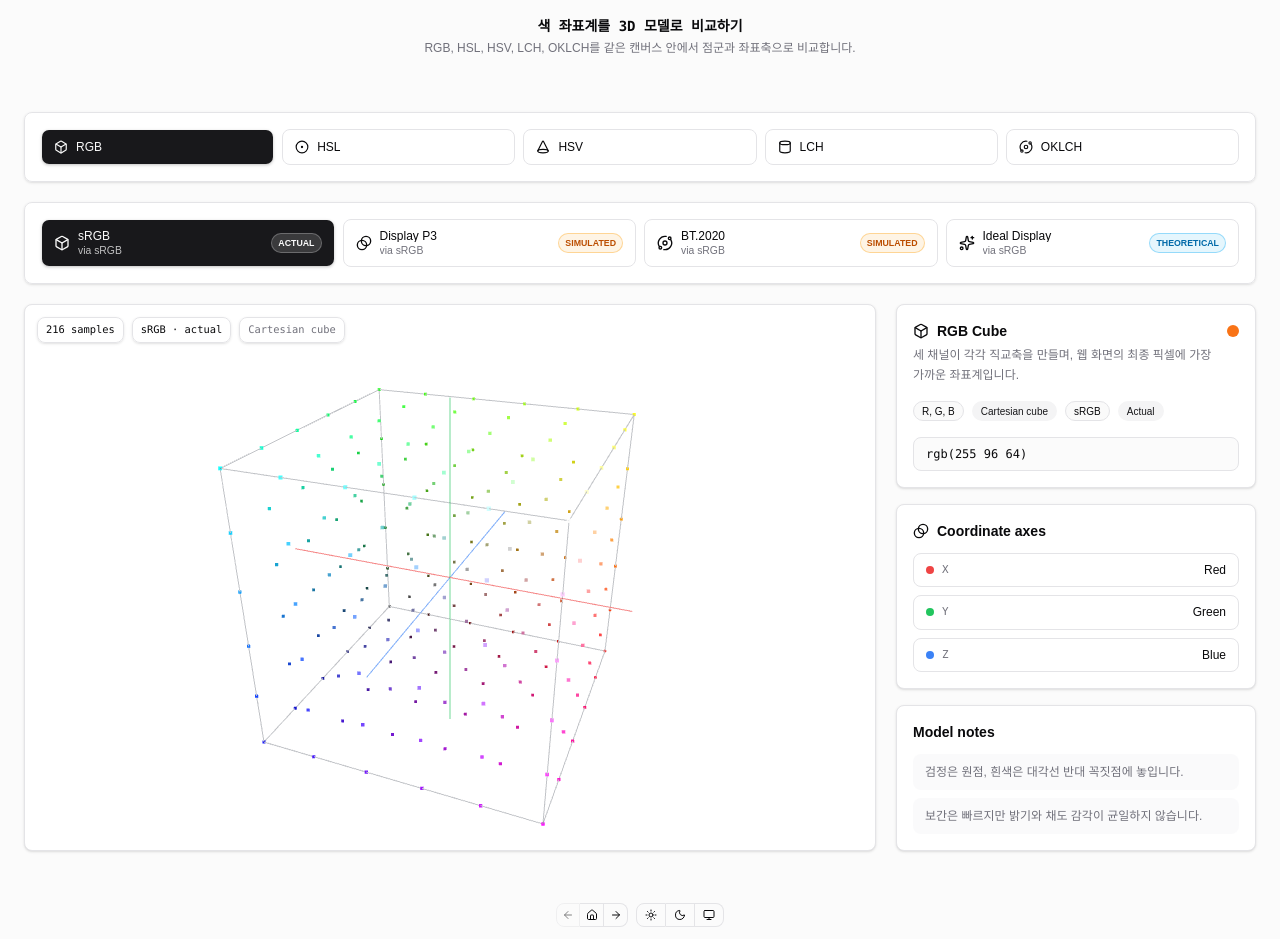
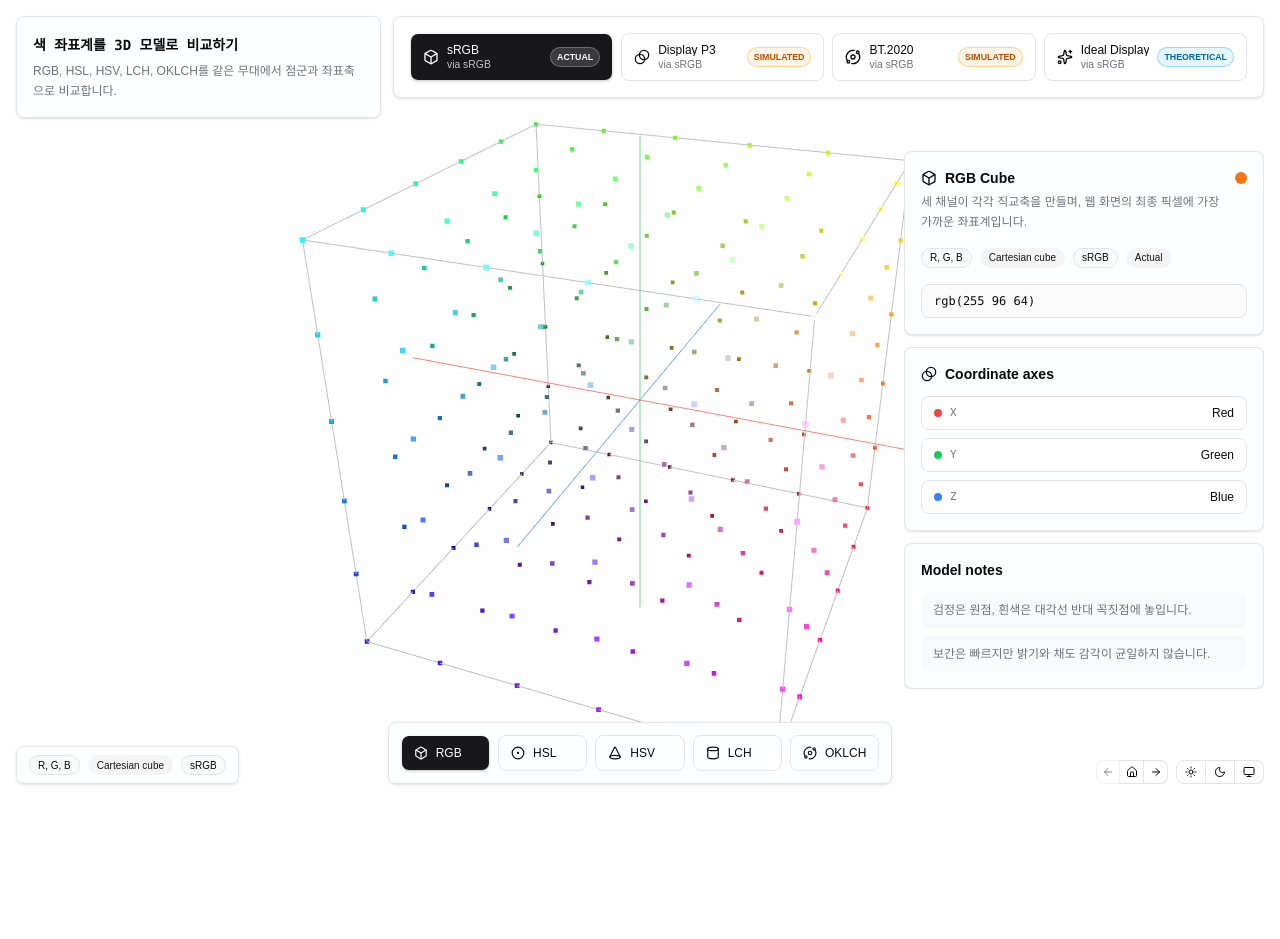
Before and after one commit to HyunsDev/web-color-introduction, a React (Vite) app: page /color-space-models in a window 1280 px wide. After the commit the page ends 800 px from the top, so only its background shows below. Built offline with nearby package versions, Linux system fonts and the light colour scheme.

Commit message:
feat: ColorGamutControls 및 ColorSpaceExplorer 컴포넌트 개선, PlaygroundStage 추가

```diff
--- a/src/color-models/ColorGamutControls.tsx
+++ b/src/color-models/ColorGamutControls.tsx
@@ -96,16 +96,23 @@ function GamutModeButton({
 }
 
 export function ColorGamutControls({
+  className,
   capabilities,
   onSelect,
   selectedGamutId,
 }: {
+  readonly className?: string
   readonly capabilities: ColorGamutCapabilities
   readonly onSelect: (gamutId: ColorGamutModeId) => void
   readonly selectedGamutId: ColorGamutModeId
 }) {
   return (
-    <div className="grid grid-cols-1 gap-2 rounded-md border border-border bg-background/85 p-4 shadow-sm backdrop-blur sm:grid-cols-2 lg:grid-cols-4">
+    <div
+      className={cn(
+        "grid grid-cols-1 gap-2 rounded-md border border-border bg-background/85 p-4 shadow-sm backdrop-blur sm:grid-cols-2 lg:grid-cols-4",
+        className
+      )}
+    >
       {COLOR_GAMUT_MODES.map((mode) => {
         const rendering = resolveColorGamutRendering(mode.id, capabilities)
         const isSelected = mode.id === selectedGamutId
--- a/src/color-models/ColorSpaceExplorer.tsx
+++ b/src/color-models/ColorSpaceExplorer.tsx
@@ -28,10 +28,12 @@ import {
 } from "@/color-models/color-space-models"
 import type {
   ColorSpaceAxis,
+  ColorSpaceModelDefinition,
   ColorSpaceModelId,
 } from "@/color-models/color-space-models"
 import { cn } from "@/lib/utils"
-import { PlaygroundCenter } from "@/playground/PlaygroundRoute"
+import { PlaygroundTools } from "@/playground/PlaygroundIndexPage"
+import { PlaygroundStage } from "@/playground/PlaygroundRoute"
 
 const MODEL_ICONS = {
   rgb: BoxIcon,
@@ -53,6 +55,74 @@ function AxisRow({ axis }: { readonly axis: ColorSpaceAxis }) {
       </span>
       <span className="text-xs font-medium">{axis.value}</span>
     </li>
+  )
+}
+
+function ColorSpaceModelInspector({
+  gamutRendering,
+  model,
+}: {
+  readonly gamutRendering: ReturnType<typeof resolveColorGamutRendering>
+  readonly model: ColorSpaceModelDefinition
+}) {
+  const ActiveIcon = MODEL_ICONS[model.id]
+
+  return (
+    <aside className="grid content-start gap-3">
+      <div className="rounded-md border border-border bg-background/90 p-4 shadow-sm backdrop-blur">
+        <div className="mb-4 flex items-start justify-between gap-3">
+          <div>
+            <div className="mb-1 flex items-center gap-2 text-sm font-semibold">
+              <ActiveIcon className="size-4" />
+              {model.title}
+            </div>
+            <p className="text-xs leading-5 text-muted-foreground">
+              {model.summary}
+            </p>
+          </div>
+          <span
+            className="mt-1 size-3 shrink-0 rounded-full"
+            style={{ backgroundColor: model.accent }}
+          />
+        </div>
+
+        <div className="mb-4 flex flex-wrap gap-2">
+          <Badge variant="outline">{model.coordinate}</Badge>
+          <Badge variant="secondary">{model.geometry}</Badge>
+          <Badge variant="outline">{gamutRendering.mode.shortLabel}</Badge>
+          <Badge variant="secondary">
+            {getColorGamutStatusLabel(gamutRendering.status)}
+          </Badge>
+        </div>
+
+        <div className="rounded-md border border-border bg-muted/40 px-3 py-2 font-mono text-xs">
+          {model.notation}
+        </div>
+      </div>
+
+      <div className="rounded-md border border-border bg-background/90 p-4 shadow-sm backdrop-blur">
+        <div className="mb-3 flex items-center gap-2 text-sm font-semibold">
+          <BlendIcon className="size-4" />
+          Coordinate axes
+        </div>
+        <ul className="grid gap-2">
+          {model.axes.map((axis) => (
+            <AxisRow key={`${model.id}-${axis.label}`} axis={axis} />
+          ))}
+        </ul>
+      </div>
+
+      <div className="rounded-md border border-border bg-background/90 p-4 shadow-sm backdrop-blur">
+        <div className="mb-3 text-sm font-semibold">Model notes</div>
+        <ul className="grid gap-2 text-xs leading-5 text-muted-foreground">
+          {model.notes.map((note) => (
+            <li key={note} className="rounded-md bg-muted/45 px-3 py-2">
+              {note}
+            </li>
+          ))}
+        </ul>
+      </div>
+    </aside>
   )
 }
 
@@ -95,90 +165,65 @@ export function ColorSpaceExplorer() {
     [selectedModel.id]
   )
   return (
-    <PlaygroundCenter
-      title="색 좌표계를 3D 모델로 비교하기"
-      description="RGB, HSL, HSV, LCH, OKLCH를 같은 캔버스 안에서 점군과 좌표축으로 비교합니다."
-      width="min(100%, 1280px)"
-    >
-      <div className="flex w-full flex-col gap-5">
-        <div className="grid grid-cols-2 gap-2 rounded-md border border-border bg-background/85 p-4 shadow-sm backdrop-blur sm:grid-cols-5">
-          {modelTabs}
+    <PlaygroundStage
+      topStart={
+        <div className="max-w-sm rounded-md border border-border bg-background/90 p-4 shadow-sm backdrop-blur">
+          <code className="text-sm font-bold">
+            색 좌표계를 3D 모델로 비교하기
+          </code>
+          <p className="mt-1 hidden text-xs leading-5 text-muted-foreground sm:block">
+            RGB, HSL, HSV, LCH, OKLCH를 같은 무대에서 점군과 좌표축으로
+            비교합니다.
+          </p>
+          <div className="mt-3 grid gap-2 lg:hidden">
+            <div className="flex items-center gap-2 text-xs font-semibold">
+              <ActiveIcon className="size-4" />
+              {selectedModel.title}
+            </div>
+            <div className="flex flex-wrap gap-2">
+              <Badge variant="outline">{selectedModel.coordinate}</Badge>
+              <Badge variant="secondary">{selectedModel.geometry}</Badge>
+              <Badge variant="outline">{gamutRendering.mode.shortLabel}</Badge>
+            </div>
+          </div>
         </div>
-
+      }
+      topEnd={
         <ColorGamutControls
           capabilities={gamutCapabilities}
           selectedGamutId={selectedGamutId}
           onSelect={setSelectedGamutId}
+          className="max-w-[min(100%,56rem)] p-3 sm:p-4"
         />
-
-        <section className="grid gap-5 lg:grid-cols-[minmax(0,1fr)_360px]">
-          <ColorSpaceModelCanvas
-            gamutRendering={gamutRendering}
-            model={selectedModel}
-          />
-
-          <aside className="grid content-start gap-4">
-            <div className="rounded-md border border-border bg-background p-4 shadow-sm">
-              <div className="mb-4 flex items-start justify-between gap-3">
-                <div>
-                  <div className="mb-1 flex items-center gap-2 text-sm font-semibold">
-                    <ActiveIcon className="size-4" />
-                    {selectedModel.title}
-                  </div>
-                  <p className="text-xs leading-5 text-muted-foreground">
-                    {selectedModel.summary}
-                  </p>
-                </div>
-                <span
-                  className="mt-1 size-3 shrink-0 rounded-full"
-                  style={{ backgroundColor: selectedModel.accent }}
-                />
-              </div>
-
-              <div className="mb-4 flex flex-wrap gap-2">
-                <Badge variant="outline">{selectedModel.coordinate}</Badge>
-                <Badge variant="secondary">{selectedModel.geometry}</Badge>
-                <Badge variant="outline">
-                  {gamutRendering.mode.shortLabel}
-                </Badge>
-                <Badge variant="secondary">
-                  {getColorGamutStatusLabel(gamutRendering.status)}
-                </Badge>
-              </div>
-
-              <div className="rounded-md border border-border bg-muted/40 px-3 py-2 font-mono text-xs">
-                {selectedModel.notation}
-              </div>
-            </div>
-
-            <div className="rounded-md border border-border bg-background p-4 shadow-sm">
-              <div className="mb-3 flex items-center gap-2 text-sm font-semibold">
-                <BlendIcon className="size-4" />
-                Coordinate axes
-              </div>
-              <ul className="grid gap-2">
-                {selectedModel.axes.map((axis) => (
-                  <AxisRow
-                    key={`${selectedModel.id}-${axis.label}`}
-                    axis={axis}
-                  />
-                ))}
-              </ul>
-            </div>
-
-            <div className="rounded-md border border-border bg-background p-4 shadow-sm">
-              <div className="mb-3 text-sm font-semibold">Model notes</div>
-              <ul className="grid gap-2 text-xs leading-5 text-muted-foreground">
-                {selectedModel.notes.map((note) => (
-                  <li key={note} className="rounded-md bg-muted/45 px-3 py-2">
-                    {note}
-                  </li>
-                ))}
-              </ul>
-            </div>
-          </aside>
-        </section>
-      </div>
-    </PlaygroundCenter>
+      }
+      endPanel={
+        <ColorSpaceModelInspector
+          gamutRendering={gamutRendering}
+          model={selectedModel}
+        />
+      }
+      bottomStart={
+        <div className="rounded-md border border-border bg-background/90 px-3 py-2 shadow-sm backdrop-blur">
+          <div className="flex flex-wrap gap-2">
+            <Badge variant="outline">{selectedModel.coordinate}</Badge>
+            <Badge variant="secondary">{selectedModel.geometry}</Badge>
+            <Badge variant="outline">{gamutRendering.mode.shortLabel}</Badge>
+          </div>
+        </div>
+      }
+      bottomCenter={
+        <div className="grid grid-cols-2 gap-2 rounded-md border border-border bg-background/90 p-3 shadow-sm backdrop-blur sm:grid-cols-5">
+          {modelTabs}
+        </div>
+      }
+      bottomEnd={<PlaygroundTools />}
+    >
+      <ColorSpaceModelCanvas
+        gamutRendering={gamutRendering}
+        model={selectedModel}
+        showHud={false}
+        className="size-full min-h-0 rounded-none border-0 bg-background/70 shadow-none md:min-h-0"
+      />
+    </PlaygroundStage>
   )
 }
--- a/src/color-models/ColorSpaceModelCanvas.tsx
+++ b/src/color-models/ColorSpaceModelCanvas.tsx
@@ -25,13 +25,18 @@ import {
   createColorPointCloud,
   disposeObjectTree,
 } from "@/color-models/three-scene"
+import { cn } from "@/lib/utils"
 
 export function ColorSpaceModelCanvas({
+  className,
   gamutRendering,
   model,
+  showHud = true,
 }: {
+  readonly className?: string
   readonly gamutRendering: ColorGamutRendering
   readonly model: ColorSpaceModelDefinition
+  readonly showHud?: boolean
 }) {
   const hostRef = useRef<HTMLDivElement | null>(null)
   const canvasRef = useRef<HTMLCanvasElement | null>(null)
@@ -140,13 +145,17 @@ export function ColorSpaceModelCanvas({
   return (
     <div
       ref={hostRef}
-      className="relative min-h-[320px] overflow-hidden rounded-md border border-border bg-background shadow-sm md:min-h-[520px]"
+      className={cn(
+        "relative min-h-[320px] overflow-hidden rounded-md border border-border bg-background shadow-sm md:min-h-[520px]",
+        className
+      )}
     >
       <canvas
         ref={canvasRef}
         aria-label={`${model.name} color space 3D model`}
         className="block size-full"
       />
+      {showHud && (
         <div className="pointer-events-none absolute top-3 left-3 flex flex-wrap items-center gap-2">
           <span className="rounded-md border border-border bg-background/85 px-2 py-1 font-mono text-[0.65rem] text-foreground shadow-sm backdrop-blur">
             {samples.length.toLocaleString()} samples
@@ -158,6 +167,7 @@ export function ColorSpaceModelCanvas({
             {model.geometry}
           </span>
         </div>
+      )}
     </div>
   )
 }
--- a/src/playground/PlaygroundRoute.tsx
+++ b/src/playground/PlaygroundRoute.tsx
@@ -1,5 +1,6 @@
 export { PlaygroundCenter } from "@/playground/PlaygroundCenter"
 export { PlaygroundIndexPage } from "@/playground/PlaygroundIndexPage"
+export { PlaygroundStage } from "@/playground/PlaygroundStage"
 export {
   PlaygroundRouteColumn,
   PlaygroundRouteFeature,
--- /dev/null
+++ b/src/playground/PlaygroundStage.tsx
@@ -0,0 +1,85 @@
+import type { ReactNode } from "react"
+
+import { cn } from "@/lib/utils"
+
+type PlaygroundStageProps = {
+  readonly bottomCenter?: ReactNode
+  readonly bottomEnd?: ReactNode
+  readonly bottomStart?: ReactNode
+  readonly children: ReactNode
+  readonly className?: string
+  readonly endPanel?: ReactNode
+  readonly mainClassName?: string
+  readonly topEnd?: ReactNode
+  readonly topStart?: ReactNode
+}
+
+function PlaygroundStageSlot({
+  children,
+  className,
+}: {
+  readonly children?: ReactNode
+  readonly className?: string
+}) {
+  if (!children) {
+    return null
+  }
+
+  return (
+    <div className={cn("pointer-events-auto min-w-0", className)}>
+      {children}
+    </div>
+  )
+}
+
+export function PlaygroundStage({
+  bottomCenter,
+  bottomEnd,
+  bottomStart,
+  children,
+  className,
+  endPanel,
+  mainClassName,
+  topEnd,
+  topStart,
+}: PlaygroundStageProps) {
+  return (
+    <div
+      className={cn(
+        "bg-dot-grid relative min-h-svh overflow-hidden bg-muted/40 text-foreground",
+        className
+      )}
+    >
+      <main className={cn("absolute inset-0 min-h-0", mainClassName)}>
+        {children}
+      </main>
+
+      <div className="pointer-events-none absolute inset-0 z-10 flex flex-col justify-between p-3 sm:p-4">
+        <div className="grid items-start gap-3 lg:grid-cols-[minmax(0,1fr)_auto]">
+          <PlaygroundStageSlot className="justify-self-start">
+            {topStart}
+          </PlaygroundStageSlot>
+          <PlaygroundStageSlot className="justify-self-stretch lg:justify-self-end">
+            {topEnd}
+          </PlaygroundStageSlot>
+        </div>
+
+        <PlaygroundStageSlot className="hidden max-h-[calc(100svh-2rem)] w-[360px] self-end overflow-y-auto lg:block">
+          {endPanel}
+        </PlaygroundStageSlot>
+
+        <div className="grid items-end gap-3 sm:grid-cols-[minmax(0,1fr)_auto] lg:grid-cols-[minmax(0,1fr)_auto_minmax(0,1fr)]">
+          <PlaygroundStageSlot className="hidden justify-self-start lg:block">
+            {bottomStart}
+          </PlaygroundStageSlot>
+          <PlaygroundStageSlot className="justify-self-stretch lg:col-start-2 lg:justify-self-center">
+            {bottomCenter}
+          </PlaygroundStageSlot>
+          <PlaygroundStageSlot className="justify-self-center sm:justify-self-end lg:col-start-3">
+            {bottomEnd}
+          </PlaygroundStageSlot>
+        </div>
+      </div>
+    </div>
+  )
+}
```
Lines whose indentation alone changed are shown as unchanged.
